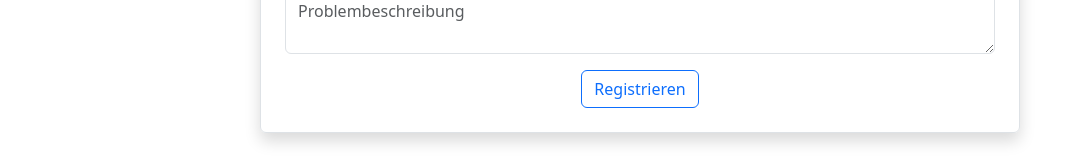
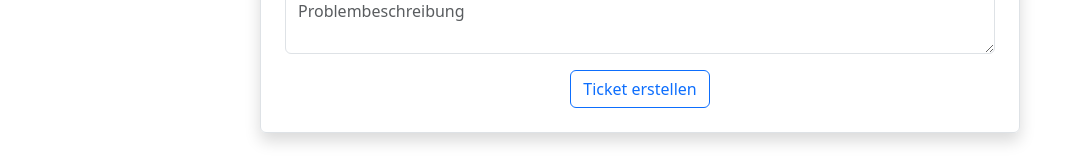
Before and after one commit to therealone989/frontend-fullstack, a React (Create React App) app: page /addticket in a window 1280 px wide. Shown: the part 401-561 px from the top of the page, without its empty margins (0-1070 px from the left). Built offline with nearby package versions, Linux system fonts and the light colour scheme.

Commit message:
Ticket erstellen Button

```diff
--- a/src/users/AddTicket.js
+++ b/src/users/AddTicket.js
@@ -95,7 +95,7 @@
                     onChange={(e)=>onInputChange(e)}
                     />
                 </div>
-                <button type="submit" className="btn btn-outline-primary">Registrieren</button>
+                <button type="submit" className="btn btn-outline-primary">Ticket erstellen</button>
                 </form>
             </div>
         </div>
```
